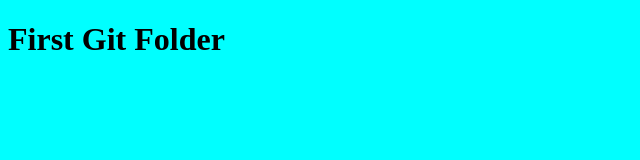
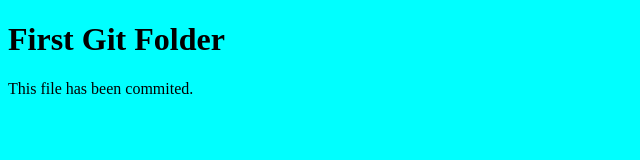
Before and after one commit to sebalukic89/git-one, a plain HTML site: page index.html in a window 1280 px wide. Shown: the whole page, without its empty margins (0-640 px from the left). Drawn offline with Linux system fonts and the light colour scheme.

Commit message:
added a paragraph

```diff
--- a/index.html
+++ b/index.html
@@ -9,5 +9,6 @@
   </head>
   <body>
     <h1>First Git Folder</h1>
+    <p>This file has been commited.</p>
   </body>
 </html>
```
